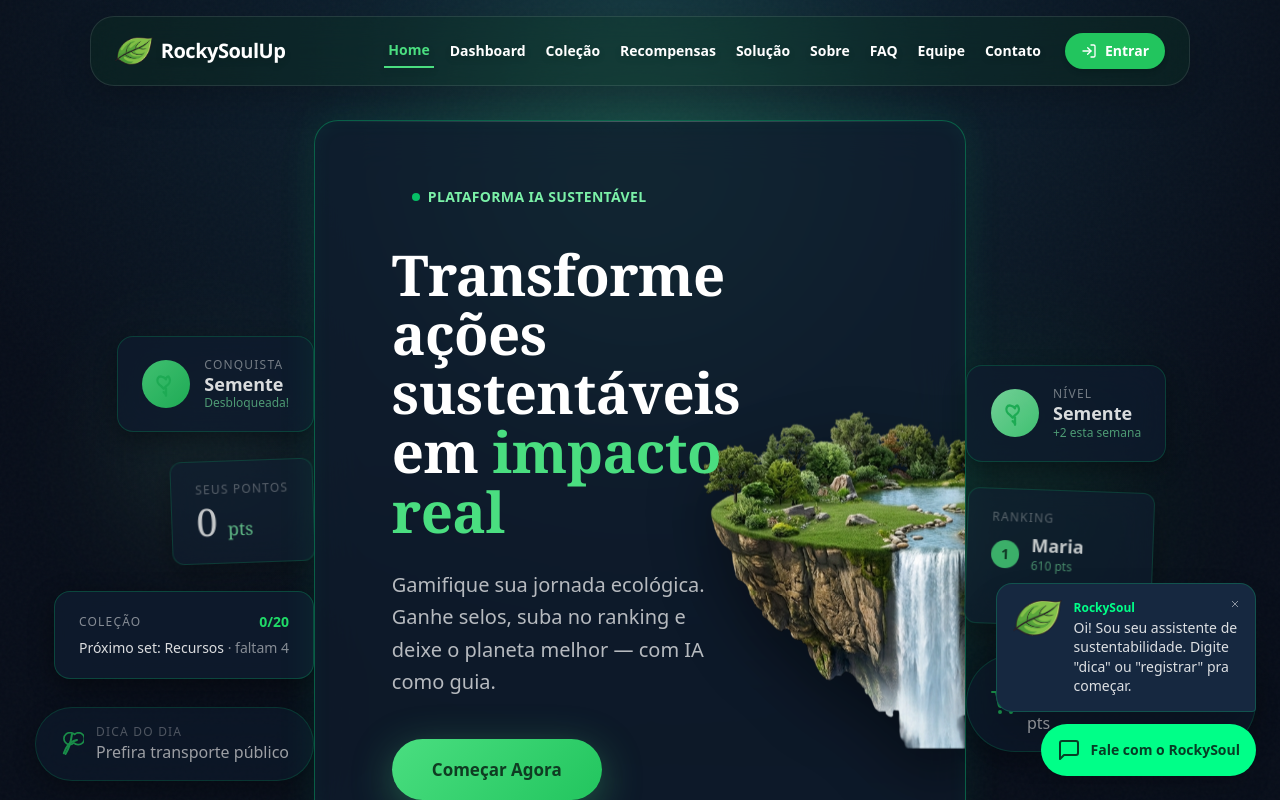
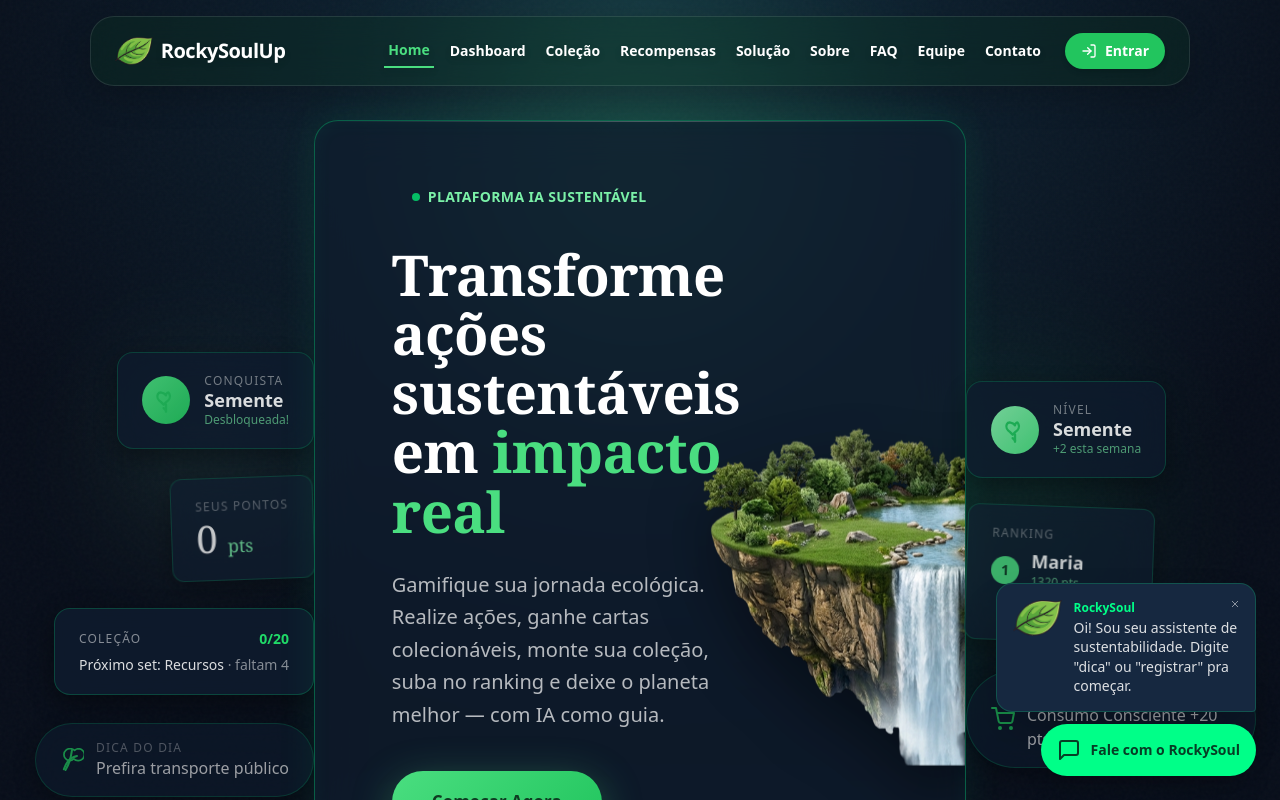
Before and after one commit to igorodriguesd/rockysoul-react, a React (Vite) app: page / in a window 1280 px wide. Shown: the top 800 px of the page. Built offline with nearby package versions, Linux system fonts and the light colour scheme; the HTML template or start-up script is replaced by a standard one.

Commit message:
Deixa o ranking global com um exemplo de cada nível (Semente, Broto, Árvore e Expert) em vez de todo mundo como árvore e atualiza o texto da Home citando as cartinhas colecionáveis

```diff
--- a/src/data/constants.ts
+++ b/src/data/constants.ts
@@ -72,10 +72,10 @@
 ];
 
 export const USUARIOS_BASE: UsuarioSimulado[] = [
-  { nome: 'Ana Silva', pontos: 520 },
-  { nome: 'Carlos Souza', pontos: 380 },
-  { nome: 'Maria Oliveira', pontos: 610 },
-  { nome: 'Pedro Santos', pontos: 290 },
+  { nome: 'Maria Oliveira', pontos: 1320 },
+  { nome: 'Ana Silva', pontos: 620 },
+  { nome: 'Carlos Souza', pontos: 210 },
+  { nome: 'Pedro Santos', pontos: 75 },
 ];
 
 export const CURIOSIDADES: string[] = [
--- a/src/pages/Home.tsx
+++ b/src/pages/Home.tsx
@@ -154,9 +154,10 @@
                 <em className="not-italic" style={{ color: '#4ade80' }}>impacto real</em>
               </h1>
 
-              <p className="text-white/70 leading-relaxed" style={{ fontSize: 20, maxWidth: 480 }}>
-                Gamifique sua jornada ecológica. Ganhe selos, suba no ranking e deixe o planeta melhor — com IA como guia.
-              </p>
+<p className="text-white/70 leading-relaxed" style={{ fontSize: 20, maxWidth: 480 }}>
+  Gamifique sua jornada ecológica. Realize ações, ganhe cartas colecionáveis, monte sua coleção, suba no ranking
+  e deixe o planeta melhor — com IA como guia.
+</p>
 
               <div className="flex items-center gap-3 flex-wrap mt-3">
                 <button
```
